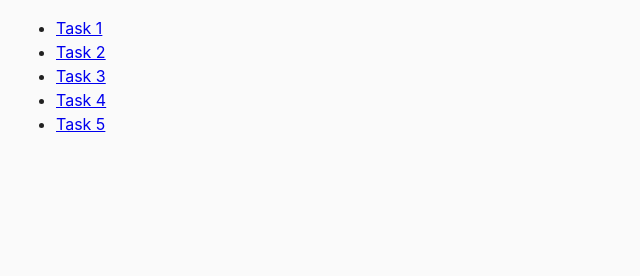
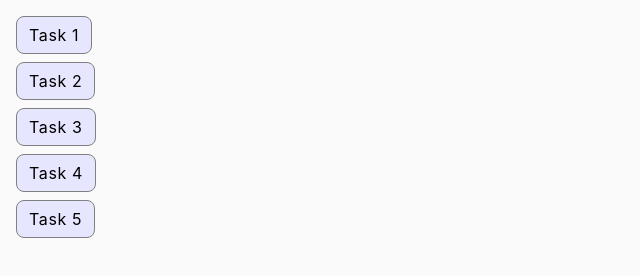
Before and after one commit to ViviLystopad/goit-js-hw-07, a plain HTML site: page index.html in a window 1280 px wide. Shown: the whole page, without its empty margins (0-640 px from the left). Drawn offline with Linux system fonts and the light colour scheme.

Commit message:
redone-hw

```diff
--- a/css/common.css
+++ b/css/common.css
@@ -20,6 +20,31 @@ body {
   border-radius: 8px;
   padding: 6px 12px;
   background-color: #E6E6FF;
+}
+
+.task-list{
+  display: flex;
+    align-items: flex-start;
+    justify-content: flex-start;
+    flex-direction: column;
+    gap: 8px;
+    list-style: none;
+    padding-left: 0;
+}
+
+.task-item{
+  display: flex;
+  align-items: center;
+  justify-content: flex-start;
+  flex-direction: column;
+  gap: 8px;
+  list-style: none;
+  padding-left: 0;
+  font-weight: 400;
+  font-size: 16px;
+  line-height: 1.5;
+  letter-spacing: 0.04em;
+  color: #2e2f42;
 }
 
 /* TASK-1 */
--- a/index.html
+++ b/index.html
@@ -8,12 +8,22 @@
     <link rel="stylesheet" href="./css/common.css" />
   </head>
   <body>
-    <ul>
-      <li><a href="./task-1.html">Task 1</a></li>
-      <li><a href="./task-2.html">Task 2</a></li>
-      <li><a href="./task-3.html">Task 3</a></li>
-      <li><a href="./task-4.html">Task 4</a></li>
-      <li><a href="./task-5.html">Task 5</a></li>
+    <ul class="item-list">
+      <li class="task-item">
+        <a class="back-btn" href="./task-1.html">Task 1</a>
+      </li>
+      <li class="task-item">
+        <a class="back-btn" href="./task-2.html">Task 2</a>
+      </li>
+      <li class="task-item">
+        <a class="back-btn" href="./task-3.html">Task 3</a>
+      </li>
+      <li class="task-item">
+        <a class="back-btn" href="./task-4.html">Task 4</a>
+      </li>
+      <li class="task-item">
+        <a class="back-btn" href="./task-5.html">Task 5</a>
+      </li>
     </ul>
   </body>
 </html>
--- a/js/task-4.js
+++ b/js/task-4.js
@@ -9,6 +9,8 @@ function handleSubmit(event) {
     };
     if (elements.email.value.trim() === ''|| elements.password.value.trim()=== '') {
         alert('All form fields must be filled in');
-    } else {console.log(info)};
-    form.reset();
+    } else {
+        console.log(info);
+        form.reset();
+    };
 }
```
